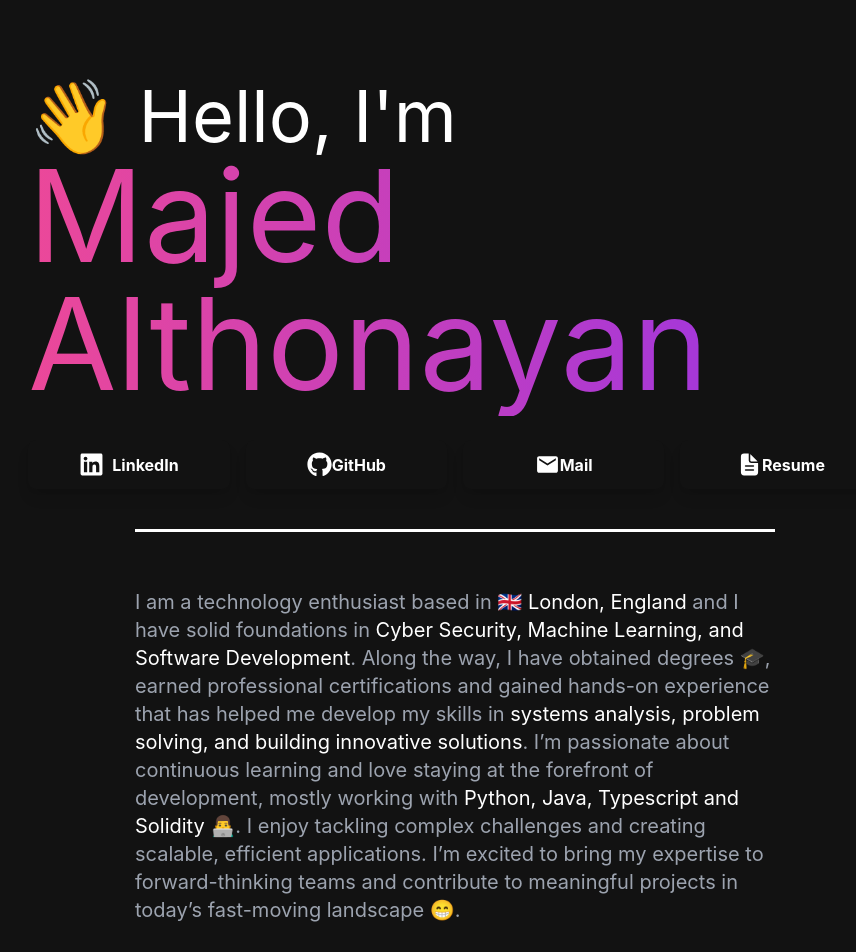
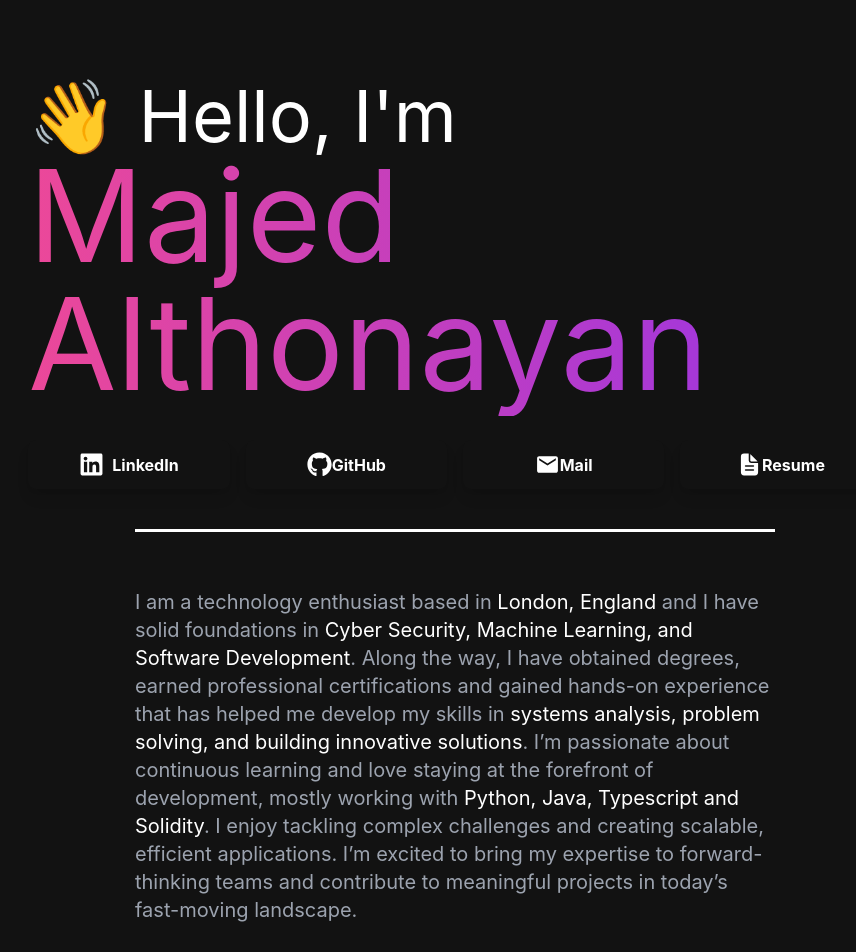
Before and after one commit to MajedAlthonayan/24Portfolio, a Next.js app in the folder 24portfolio/: page / in a window 1280 px wide. Shown: the top 952 px of the page, without its empty margins (185-1041 px from the left). Built offline with nearby package versions, Linux system fonts and the light colour scheme.

Commit message:
bug fixes

```diff
--- a/24portfolio/app/globals.css
+++ b/24portfolio/app/globals.css
@@ -5,7 +5,6 @@
 body {
 	background-color: #121212;
 	color: white;
-	/* font-family: 'Playfair Display', serif; */
 	min-height: 100vh;
 	margin: 0;
 }
--- a/24portfolio/app/layout.tsx
+++ b/24portfolio/app/layout.tsx
@@ -1,5 +1,4 @@
 import type { Metadata } from "next";
-import localFont from "next/font/local";
 import "./globals.css";
 
 export const metadata: Metadata = {
--- a/24portfolio/app/page.tsx
+++ b/24portfolio/app/page.tsx
@@ -40,7 +40,7 @@ export default function Home() {
 			<div className="flex justify-center mt-20">
 				<div className="text-left w-full px-4 lg:px-0 lg:w-3/4 xl:w-2/3">
 					<h1 className="text-5xl md:text-6xl lg:text-7xl text-[#FFFFFF]">
-						👋 Hello, I'm
+						👋 Hello, I&apos;m
 					</h1>
 					<h1 className="text-6xl pb-2 md:text-8xl lg:text-9xl bg-gradient-to-r from-pink-500 to-purple-600 bg-clip-text text-transparent leading-tight md:leading-snug">
 						Majed Althonayan
@@ -95,12 +95,12 @@ export default function Home() {
 				<div className="w-1/2">
 					<p className="text-left text-xl text-gray-400 mt-4 ">
 						I am a technology enthusiast based in{" "}
-						<span className="text-white font-normal">🇬🇧 London, England</span>{" "}
-						and I have solid foundations in{" "}
+						<span className="text-white font-normal">London, England</span> and
+						I have solid foundations in{" "}
 						<span className="text-white font-normal">
 							Cyber Security, Machine Learning, and Software Development
 						</span>
-						. Along the way, I have obtained degrees 🎓, earned professional
+						. Along the way, I have obtained degrees, earned professional
 						certifications and gained hands-on experience that has helped me
 						develop my skills in{" "}
 						<span className="text-white font-normal">
@@ -110,12 +110,12 @@ export default function Home() {
 						. I’m passionate about continuous learning and love staying at the
 						forefront of development, mostly working with{" "}
 						<span className="text-white font-normal">
-							Python, Java, Typescript and Solidity 👨‍💻
+							Python, Java, Typescript and Solidity
 						</span>
 						. I enjoy tackling complex challenges and creating scalable,
 						efficient applications. I’m excited to bring my expertise to
 						forward-thinking teams and contribute to meaningful projects in
-						today’s fast-moving landscape 😁.
+						today’s fast-moving landscape.
 					</p>
 				</div>
 			</div>
@@ -141,11 +141,11 @@ export default function Home() {
 						</div>
 						<div className="flex items-center justify- space-x-2 mb-1">
 							<div className="font-bold text-white">
-								Secondary Education - GCSE's
+								Secondary Education - GCSE&apos;s
 							</div>
 						</div>
 						<br />
-						<div className="text-white">12 GCSE's (A*-B).</div>
+						<div className="text-white">12 GCSE&apos;s (A*-B).</div>
 					</div>
 				</div>
 
@@ -161,7 +161,7 @@ export default function Home() {
 							</time>
 						</div>
 						<div className="font-bold text-white text-right">
-							Secondary Education - A Level's
+							Secondary Education - A Level&apos;s
 						</div>
 
 						<br />
@@ -277,7 +277,7 @@ export default function Home() {
 
 				<div className="space-y-4">
 					<h3 className="text-2xl font-bold leading-tight text-gray-900 dark:text-white">
-						Brain Graph Predection Using Generative GNN's
+						Brain Graph Predection Using Generative GNN&apos;s
 					</h3>
 					<p className="text-lg max-w-md font-normal text-gray-500 dark:text-gray-400 text-center mx-auto">
 						Leverages the capabilities of generative Graph Neural Networks
@@ -645,7 +645,7 @@ export default function Home() {
 					<p className="text-[#FFFFFF]">Designed in Figma,</p>
 					<p className="text-[#FFFFFF]">Coded in Visual Studio Code,</p>
 					<p className="text-[#FFFFFF]">Built With Next.js and Tailwind CSS,</p>
-					<p className="text-md mb-10 text-[#FFFFFF]">By Majed (me)</p>
+					<p className="text-md mb-10 text-[#FFFFFF]">By Majed (me) 😁</p>
 					<p className="text-[#FFFFFF] mb-10">
 						A template of this portfolio can also be found on my{" "}
 						<a
```
